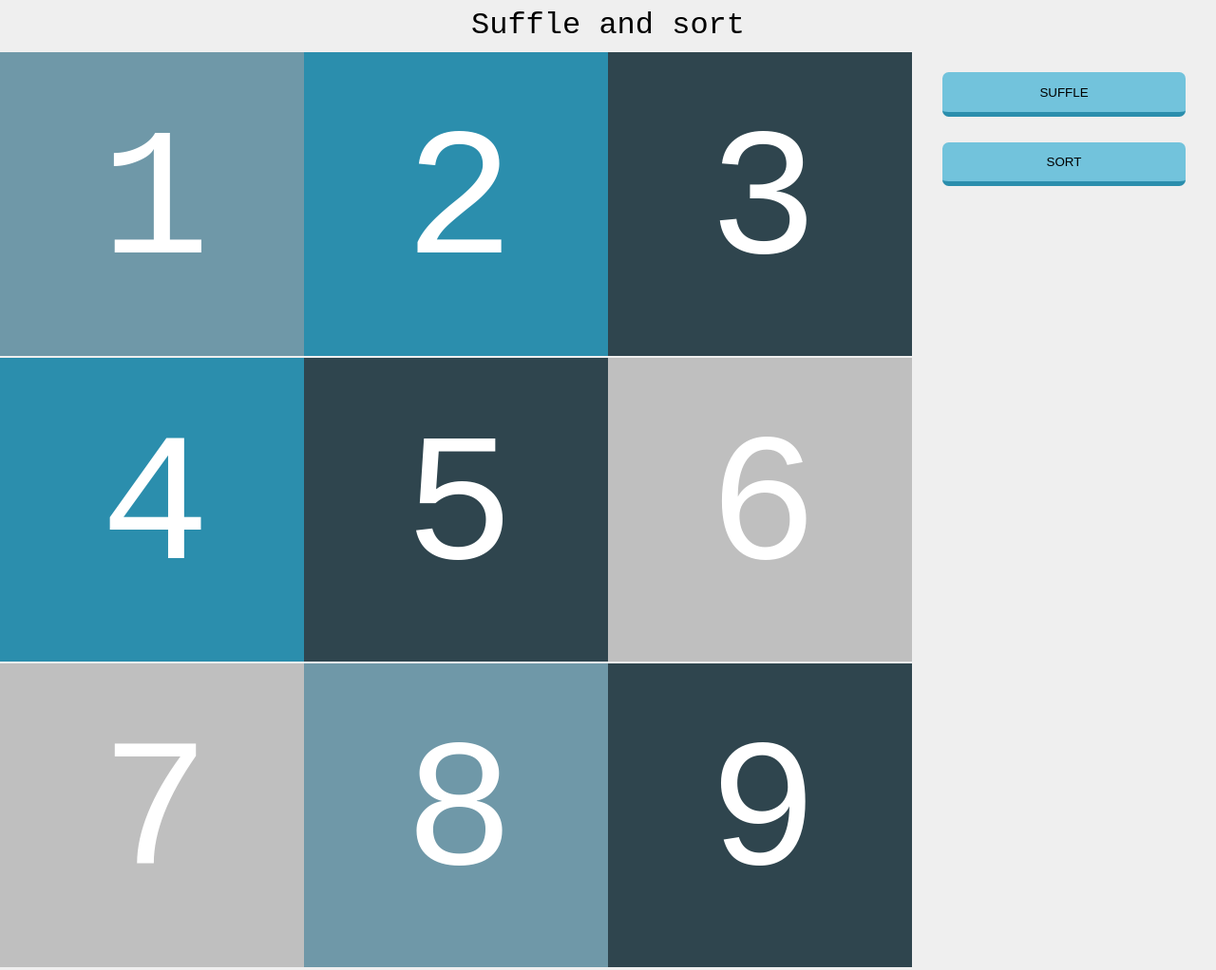
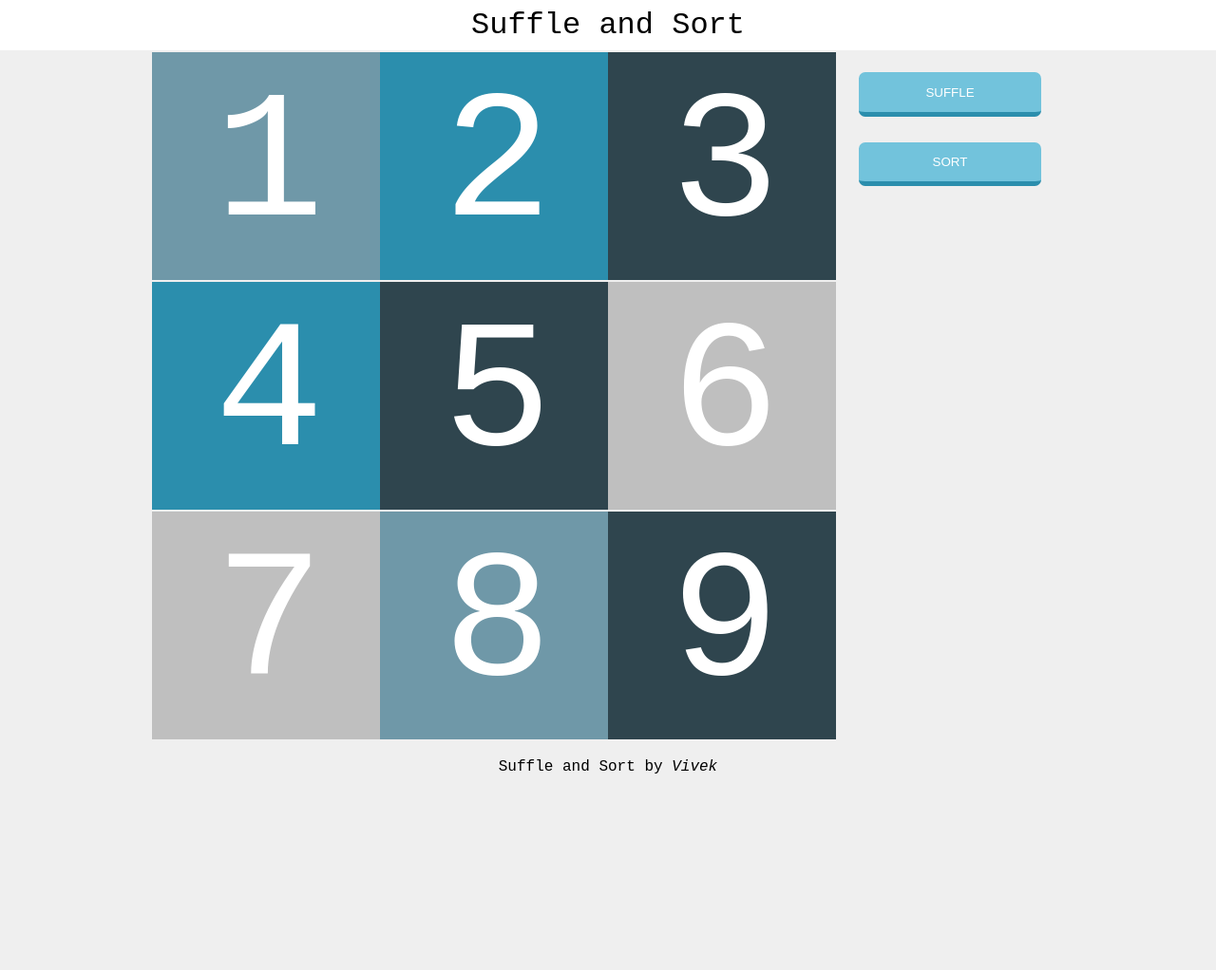
Before and after one commit to vivekkumar/suffleAndSort, a website: page index.html in a window 1280 px wide. Shown: the whole page at 95% size. After the commit the page ends 817 px from the top, so only its background shows below. Drawn offline with Linux system fonts and the light colour scheme.

Commit message:
Code refactoring and Documentation

```diff
--- a/index.html
+++ b/index.html
@@ -6,116 +6,16 @@
   </head>
 
   <body>
-    <header>
-      Suffle and sort
-    </header>
     <section>
+      <header>
+        Suffle and Sort
+      </header>
       <div id="suffle-and-sort"></div>
+      <footer>Suffle and Sort by <em>Vivek</em></footer>
     </section>
-    <footer>Suffle and Sort by <em>Vivek</em></footer>
 
+    <script src="suffleAndSort.js"></script>
     <script>
-      function SuffleAndSort(el) {
-        const TOTAL_CARDS = 9;
-        this.cards = [];
-        this.cardEls = [];
-        this.containerEl = null;
-        this.lSectionEl = null;
-        this.rSectionEl = null;
-        this.suffleBtn = null;
-        this.sortBtn = null;
-
-        const createEl = (type, parent, css) => {
-          const el = document.createElement(type);
-          const classList = el.classList;
-          if (Array.isArray(css)) {
-            css.forEach((c) => {
-              classList.add(c);
-            });
-          } else if (typeof css === "string") {
-            classList.add(css);
-          }
-          parent.appendChild(el);
-          return el;
-        };
-
-        this.handleSuffle = () => {
-          this.suffle();
-          this.arrangeCards();
-        };
-
-        this.handleSort = () => {
-          this.sort();
-          this.arrangeCards();
-        };
-
-        this.buildHTML = () => {
-          if (this.containerEl) {
-            this.containerEl.classList.add("container");
-            // Create a section to hold buttons
-            this.rSectionEl = createEl(
-              "section",
-              this.containerEl,
-              "r-section"
-            );
-            // Create section to hold cards
-            this.lSectionEl = createEl(
-              "section",
-              this.containerEl,
-              "l-section"
-            );
-
-            // Create 2 button for suffle and sort
-            this.suffleBtn = createEl("button", this.rSectionEl, "btn");
-            this.suffleBtn.innerText = "Suffle";
-            this.sortBtn = createEl("button", this.rSectionEl, "btn");
-            this.sortBtn.innerText = "Sort";
-            // Add click handlers
-            this.suffleBtn.addEventListener("click", this.handleSuffle);
-            this.sortBtn.addEventListener("click", this.handleSort);
-            // Create Cards
-            for (let i = 0; i < TOTAL_CARDS; i++) {
-              this.cardEls[i] = createEl("div", this.lSectionEl, [
-                `card`,
-                `card-${i}`,
-              ]);
-              this.cardEls[i].innerHTML = `<div class="card-text">${
-                i + 1
-              }</div>`;
-              this.cards[i] = i + 1;
-            }
-          } else {
-            throw "No container passed";
-          }
-        };
-
-        this.init = () => {
-          if (el && typeof el === "string") {
-            this.containerEl = document.querySelector(`#${el}`);
-          } else {
-            this.containerEl = el;
-          }
-
-          this.buildHTML();
-        };
-
-        this.arrangeCards = () => {
-          this.lSectionEl.innerText = "";
-          this.cards.forEach((card) =>
-            this.lSectionEl.appendChild(this.cardEls[card - 1])
-          );
-        };
-
-        this.suffle = () => {
-          this.cards = this.cards.sort(() => Math.random() - 0.5);
-        };
-
-        this.sort = () => {
-          this.cards = this.cards.sort();
-        };
-        this.init();
-      }
-
       new SuffleAndSort("suffle-and-sort");
     </script>
   </body>
--- a/styles.css
+++ b/styles.css
@@ -5,7 +5,7 @@ body {
     font-family: monospace;
     color: #fff;
 }
-
+/* Mobile first */
 header {
     text-align: center;
     padding: .25em;
@@ -22,9 +22,8 @@ header {
     border-radius: 0.5em;
     border-bottom: 5px solid #2B8EAD;
     text-transform: uppercase;
+    color: #fff;
 }
-
-
 
 .container {
     text-align: center;
@@ -32,11 +31,10 @@ header {
 }
 
 .container .l-section {
- position: relative;
+    position: relative;
 }
 
 .card {
-    transition: all .5sec;
     position: relative;
     width: 100%;
     height: 40px;
@@ -48,8 +46,6 @@ header {
     color: #000;
 }
 
-
-
 .card-0 { border-color: #6F98A8; }
 .card-1 { border-color: #2B8EAD; }
 .card-2 { border-color: #2F454E; }
@@ -60,45 +56,54 @@ header {
 .card-7 { border-color: #6F98A8; }
 .card-8 { border-color: #2F454E; }
 
-
 footer {
     font-size: 1rem;
     text-align: center;
     color: #000;
+    margin-top: 10px;
 }
-@media only screen and (min-width: 375px) {
+
+/* Styles for width > 375px */
+@media only screen and (min-width: 376px) {
     body {
         background: #EFEFEF;
     }
+
     header {
-        background: none;
+        background: #fff;
         color: #000;
         margin-bottom: 10px;
     }
+
     .container {
         display: flex;
         flex-direction: row-reverse;
         padding: 0;
+        margin: 0 auto;
+        max-width: 120vh;
     }
+
     .l-section {
         width: 75%;
-        height: 90vh;
     }
+
     .r-section {
         width: 25%;
     }
+
     .btn {
         width: 80%;
     }
+
     .card {
         display: inline-block;
         width: 33.33%;
         height: 0;
+        padding: 0;
+        padding-top: 33.33%;
         margin: 0;
         margin-top: -8px;
         font-size: 6em;
-        padding: 0;
-        padding-top: 33.33%;
         position: relative;
     }
 
--- /dev/null
+++ b/suffleAndSort.js
@@ -0,0 +1,128 @@
+/**
+ * @method SuffleAndSort app class
+ * @param {HTMLElement} HTMLElement used to build app in
+ */
+function SuffleAndSort(el) {
+  const TOTAL_CARDS = 9;
+  this.cards = [];
+  this.cardEls = [];
+  this.containerEl = null;
+  this.lSectionEl = null;
+  this.rSectionEl = null;
+  this.suffleBtn = null;
+  this.sortBtn = null;
+
+  /**
+   * @method createEl util method to create new HTML element
+   * @param {String} type type of element ex: "div", "span" etc
+   * @param {HTMLElement} parent HTMLElement in which newly created element will be appended
+   * @param {String | String[]} css css classes to be applied on new element
+   * @returns {HTMLElement} newly created element
+   */
+  const createEl = (type, parent, css) => {
+    const el = document.createElement(type);
+    const classList = el.classList;
+    if (Array.isArray(css)) {
+      css.forEach((c) => {
+        classList.add(c);
+      });
+    } else if (typeof css === "string") {
+      classList.add(css);
+    }
+    parent.appendChild(el);
+    return el;
+  };
+
+  /**
+   * @method arrangeCards class method to arrange cards with new sequence
+   * @returns {undefined}
+   */
+  this.arrangeCards = () => {
+    this.lSectionEl.innerText = "";
+    this.cards.forEach((card) =>
+      this.lSectionEl.appendChild(this.cardEls[card - 1])
+    );
+  };
+
+  /**
+   * @method suffle class method to suffle is sequence
+   * @returns {undefined}
+   */
+  this.suffle = () => {
+    this.cards = this.cards.sort(() => Math.random() - 0.5);
+  };
+
+  /**
+   * @method sort class method to sort the sequence in acensding order
+   */
+  this.sort = () => {
+    this.cards = this.cards.sort();
+  };
+
+  /**
+   * @method handleSuffle class method to handle suffle button click
+   * @returns {undefined}
+   */
+  this.handleSuffle = () => {
+    this.suffle();
+    this.arrangeCards();
+  };
+
+  /**
+   * @method handleSort class method to handle sort button click
+   * @return {undefined}
+   */
+  this.handleSort = () => {
+    this.sort();
+    this.arrangeCards();
+  };
+
+  /**
+   * @method buildHTML class method to build app HTML in provided container
+   * @return {undefined}
+   */
+  this.buildHTML = () => {
+    if (this.containerEl) {
+      this.containerEl.classList.add("container");
+      // Create a section to hold buttons
+      this.rSectionEl = createEl("section", this.containerEl, "r-section");
+      // Create section to hold cards
+      this.lSectionEl = createEl("section", this.containerEl, "l-section");
+      // Create 2 button for suffle and sort
+      this.suffleBtn = createEl("button", this.rSectionEl, "btn");
+      this.suffleBtn.innerText = "Suffle";
+      this.sortBtn = createEl("button", this.rSectionEl, "btn");
+      this.sortBtn.innerText = "Sort";
+      // Create Cards
+      for (let i = 0; i < TOTAL_CARDS; i++) {
+        this.cardEls[i] = createEl("div", this.lSectionEl, [
+          `card`,
+          `card-${i}`,
+        ]);
+        this.cardEls[i].innerHTML = `<div class="card-text">${i + 1}</div>`;
+        this.cards[i] = i + 1;
+      }
+      // Add click handlers
+      this.suffleBtn.addEventListener("click", this.handleSuffle);
+      this.sortBtn.addEventListener("click", this.handleSort);
+    } else {
+      throw "No container passed";
+    }
+  };
+
+  /**
+   * @method init initialize the app
+   */
+  this.init = () => {
+    if (el && typeof el === "string") {
+      this.containerEl = document.querySelector(`#${el}`);
+    } else {
+      this.containerEl = el;
+    }
+
+    this.buildHTML();
+  };
+
+  // Initialize the app instance
+  this.init();
+}
```
